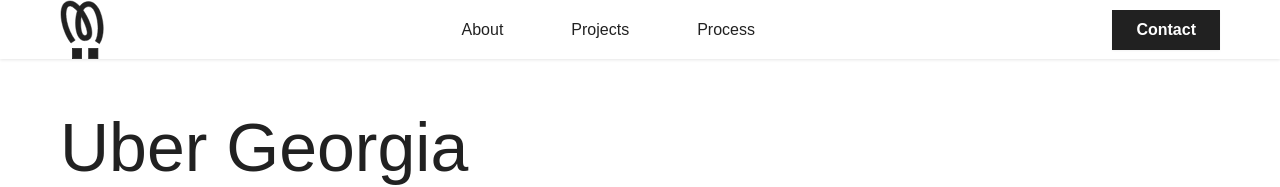
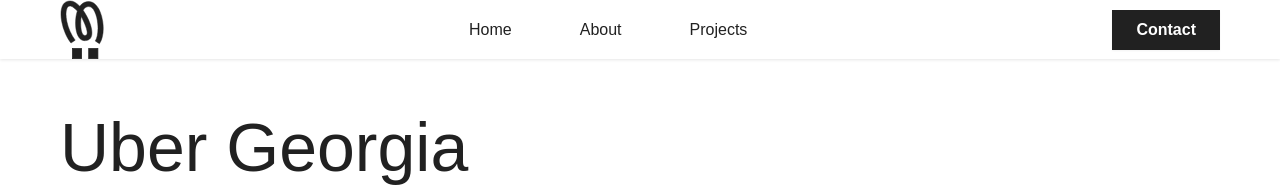
Before and after one commit to Simplorios/evgeniia-portfolio, a Next.js app: page /projects/uber in a window 1280 px wide. Shown: the top 187 px of the page. Built offline with nearby package versions, Linux system fonts and the light colour scheme.

Commit message:
feat(*): reforge nav bar

```diff
--- a/src/components/navbar/navbar.tsx
+++ b/src/components/navbar/navbar.tsx
@@ -21,13 +21,13 @@
         <nav className="flex flex-col justify-center">
           <ul className="inline-grid grid-flow-col auto-rows-min gap-17">
             <li>
+              <Link href="/">Home</Link>
+            </li>
+            <li>
               <Link href="/#about">About</Link>
             </li>
             <li>
               <Link href="/#projects">Projects</Link>
-            </li>
-            <li>
-              <Link href="#">Process</Link>
             </li>
           </ul>
         </nav>
```
